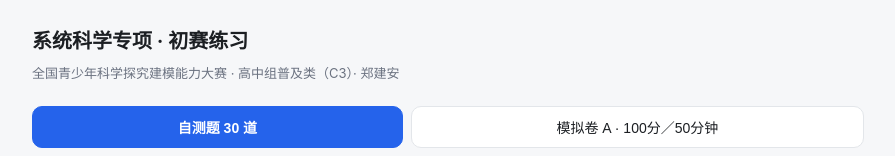
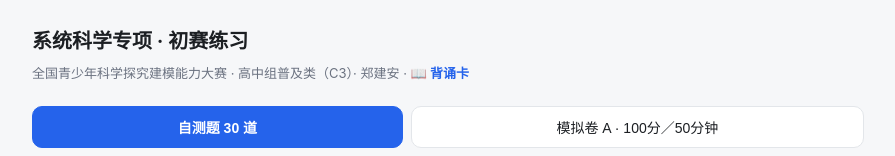
Before and after one commit to invasion007/system-science-quiz, a plain HTML site: page index.html in a window 1280 px wide. Shown: the top 156 px of the page, without its empty margins (192-1087 px from the left). Drawn offline with Linux system fonts and the light colour scheme.

Commit message:
update: 加入背诵卡入口

```diff
--- a/index.html
+++ b/index.html
@@ -63,7 +63,7 @@
 <body>
 <div class="wrap">
   <h1>系统科学专项 · 初赛练习</h1>
-  <div class="sub">全国青少年科学探究建模能力大赛 · 高中组普及类（C3）· 郑建安</div>
+  <div class="sub">全国青少年科学探究建模能力大赛 · 高中组普及类（C3）· 郑建安 · <a href="beisong.html" style="color:var(--blue);font-weight:600;text-decoration:none">📖 背诵卡</a></div>
 
   <div class="sticky">
     <div class="tabs">
```
